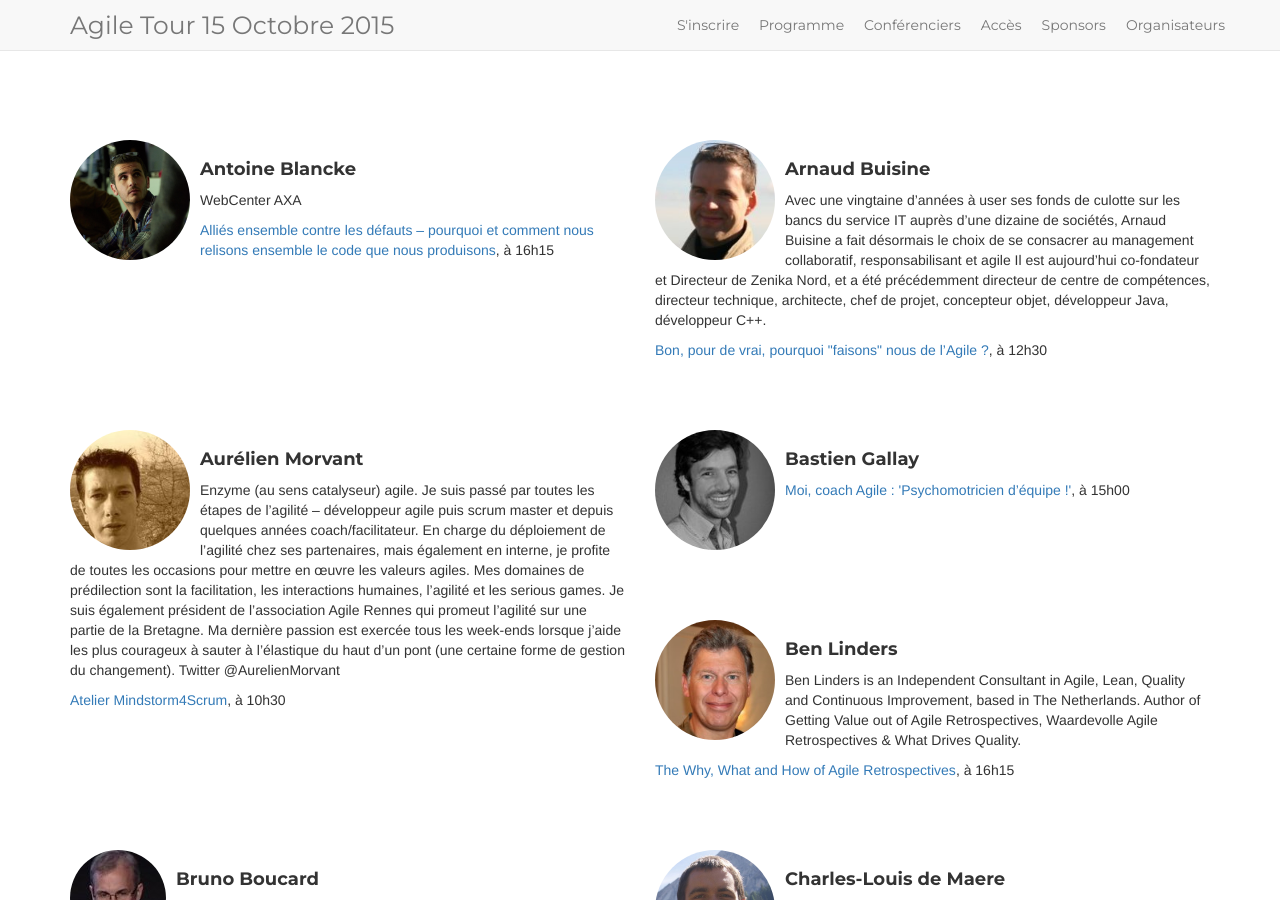
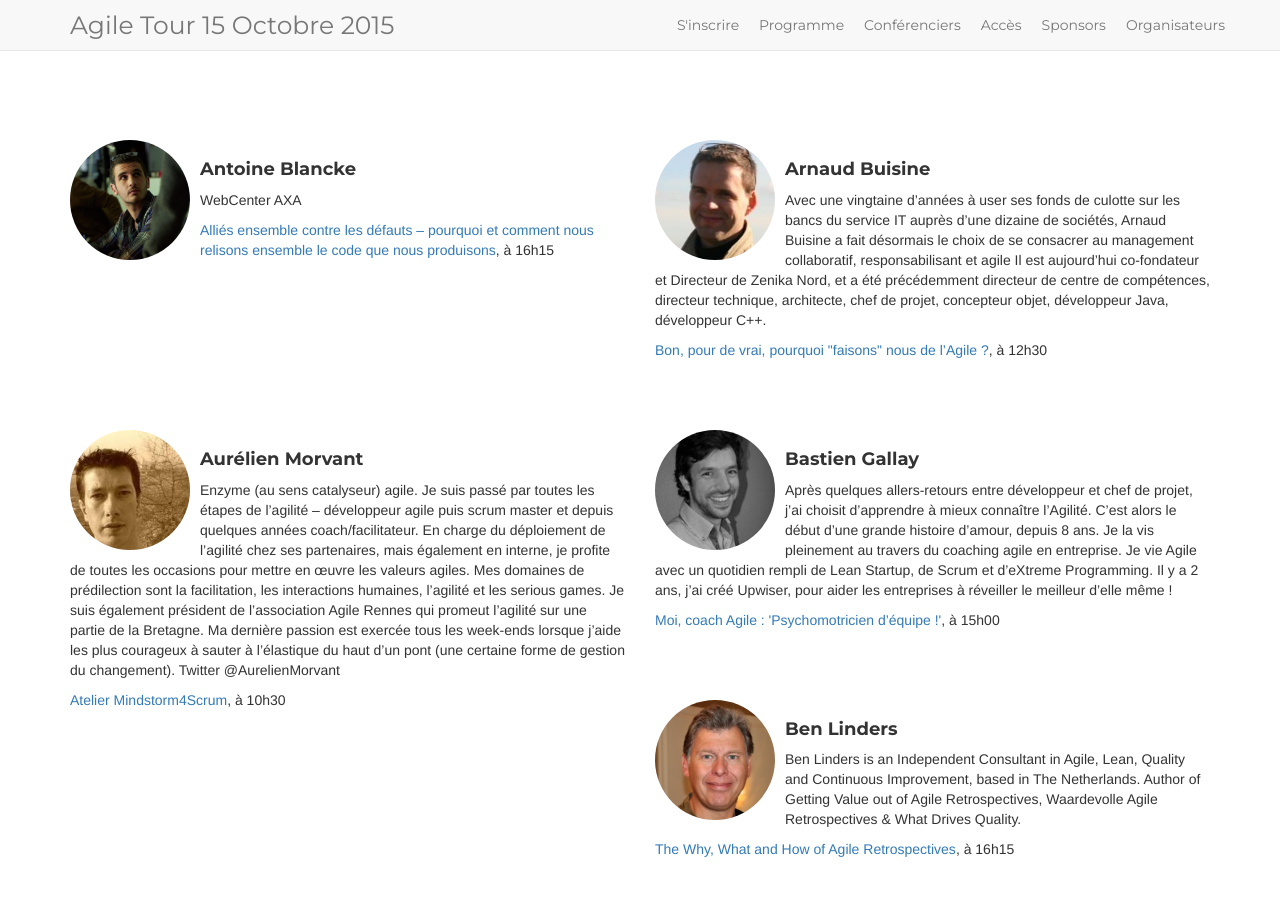
Before and after one commit to jak78/agile-tour-lille-2017, a Jekyll site: the page built from 01-speakers.html, in a window 1280 px wide and 900 px high. Built offline with Jekyll 4.4.1, drawn with Linux system fonts in a browser that asks for light colours; nearby versions of some CDN libraries.

Commit message:
add Bastien Gallay's bio

```diff
--- a/_data/speakers.yml
+++ b/_data/speakers.yml
@@ -73,7 +73,9 @@
   bio: ''
   photo: sebastien-delest.jpg
 - name: Bastien Gallay
-  bio: ''
+  bio:
+    Après quelques allers-retours entre développeur et chef de projet, j’ai choisit d’apprendre à mieux connaître l’Agilité. C’est alors le début d’une grande histoire d’amour, depuis 8 ans. Je la vis pleinement au travers du coaching agile en entreprise. Je vie Agile avec un quotidien rempli de Lean Startup, de Scrum et d'eXtreme Programming.
+    Il y a 2 ans, j'ai créé Upwiser, pour aider les entreprises à réveiller le meilleur d’elle même !
   photo: bastien_gallay.jpg
 - name: Cédric Bodin
   bio: 'J’accompagne les équipes et organisations dans leur chemin pour re-devenir agile, en mêlant 3 ingrédients « HUMmm »…
```
